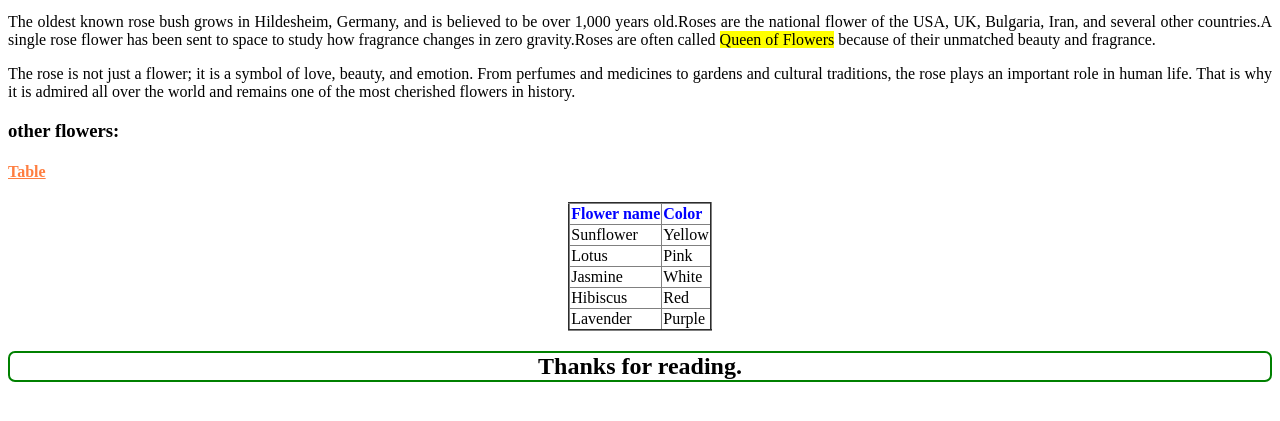
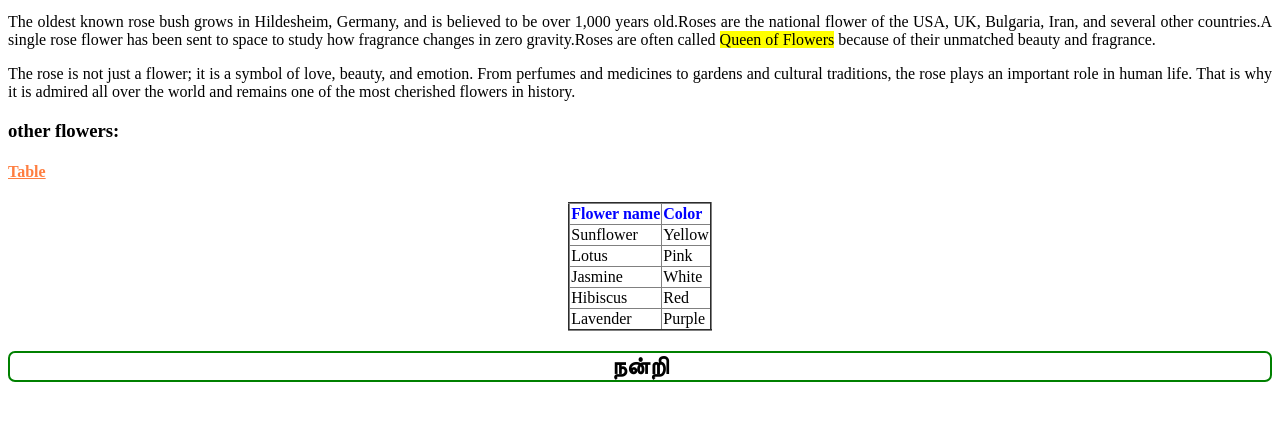
Before and after one commit to asbdu45123054511802112025/Rose, a plain HTML site: page index.html in a window 1280 px wide. Shown: the part 103-524 px from the top of the page. Drawn offline with Linux system fonts and the light colour scheme.

Commit message:
Update index.html

```diff
--- a/index.html
+++ b/index.html
@@ -82,7 +82,7 @@
         </center>
         <center>
         <h2>
-            Thanks for reading.
+            நன்றி
         </h2>
         </center>
     </body>
```
